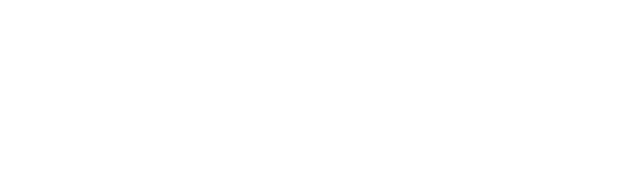
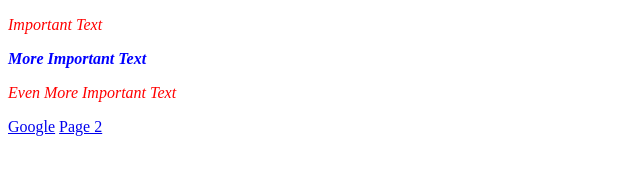
Before and after one commit to caitlinmahon/289.101, a plain HTML site: page Page1.html in a window 1280 px wide. Shown: the whole page, without its empty margins (0-640 px from the left). Drawn offline with Linux system fonts and the light colour scheme.

Commit message:
Links created between pages

```diff
--- a/Page1.html
+++ b/Page1.html
@@ -1,9 +1,29 @@
 <!DOCTYPE html>
 <html>
     <head>
+    <title>Page 1</title>
 
+<!--  Styles  -->
+        <style>
+            .important{
+                color:#FF0000;
+                font-style:italic;
+            }
+            .moreimportant{
+                color:blue;
+                font-style:oblique;
+                font-weight:bold;
+            }
+        </style>
     </head>
     <body>
+        <p class="important">Important Text</p>
+        <p class="moreimportant">More Important Text</p>
+        <p class="important">Even More Important Text</p>
+
+<!--   absolute link   -->
+            <a href="http://google.com">Google</a>
+            <a href="pages/Page2.html">Page 2</a>
 
     </body>
 
```
Also changed, not shown: Page2.html (deleted, +0 -14 lines), Pages/Page2.html (added, +30 -0 lines), 1 other file.
